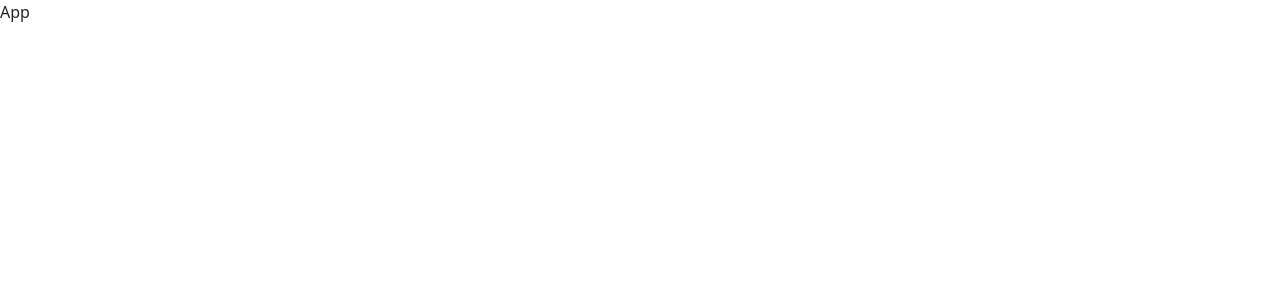
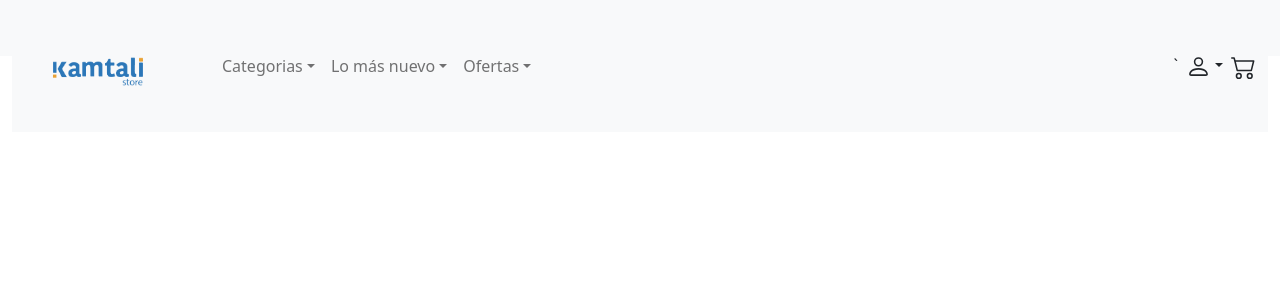
Before and after one commit to MeliBis/kamtali-ecommerce, a React (Create React App) app: page / in a window 1280 px wide. Shown: the top 300 px of the page. Built offline with nearby package versions, Linux system fonts and the light colour scheme.

Commit message:
se agrega nav primera version

```diff
--- a/src/App.js
+++ b/src/App.js
@@ -1,11 +1,13 @@
 import React from 'react'
+import AppRouter from './router/AppRouter'
+
 import 'bootstrap/dist/css/bootstrap.min.css'
 import 'bootstrap/dist/js/bootstrap.min.js'
 
 
 const App = () => {
   return (
-    <div>App</div>
+    <AppRouter/>
   )
 }
 
--- /dev/null
+++ b/src/components/NavBar.jsx
@@ -0,0 +1,208 @@
+import React from "react";
+import {
+  BrowserRouter as Router,
+  Route,
+  Routes,
+  Navigate,
+  NavLink,
+  Link,
+} from "react-router-dom";
+
+const imagenLogo = require("../assets/kamtali-logo.png");
+
+const NavBar = () => {
+  return (
+    <nav classname="navbar navbar-expand-lg bg-light d-flex ">
+      <div className="container mw-100  fixed-top ">
+        <nav className="navbar navbar-expand-lg bg-light">
+          <div className="container-fluid">
+            <Link to="/" className=" navbar-brand " href="#">
+              <img
+                src={imagenLogo}
+                alt="logo"
+                width={150}
+                className="me-4 d-flex "
+              />
+            </Link>
+
+            <div className="collapse navbar-collapse" id="navbarNavDropdown">
+              <ul className="navbar-nav">
+
+
+                <li className="nav-item dropdown">
+                  <a
+                    className="nav-link dropdown-toggle"
+                    href="#"
+                    role="button"
+                    data-bs-toggle="dropdown"
+                    aria-expanded="false"
+                  >
+                   Categorias
+                  </a>
+                  <ul className="dropdown-menu">
+                    <li>
+                      <a className="dropdown-item" href="#">
+                        Action
+                      </a>
+                    </li>
+                    <li>
+                      <a className="dropdown-item" href="#">
+                        Another action
+                      </a>
+                    </li>
+                    <li>
+                      <hr className="dropdown-divider" />
+                    </li>
+                    <li>
+                      <a className="dropdown-item" href="#">
+                        Something else here
+                      </a>
+                    </li>
+                  </ul>
+                </li>
+
+
+                <li className="nav-item dropdown">
+                  <a
+                    className="nav-link dropdown-toggle"
+                    href="#"
+                    role="button"
+                    data-bs-toggle="dropdown"
+                    aria-expanded="false"
+                  >
+                    Lo más nuevo
+                  </a>
+                  <ul className="dropdown-menu">
+                    <li>
+                      <a className="dropdown-item" href="#">
+                        Action
+                      </a>
+                    </li>
+                    <li>
+                      <a className="dropdown-item" href="#">
+                        Another action
+                      </a>
+                    </li>
+                    <li>
+                      <hr className="dropdown-divider" />
+                    </li>
+                    <li>
+                      <a className="dropdown-item" href="#">
+                        Something else here
+                      </a>
+                    </li>
+                  </ul>
+                </li>
+
+                <li className="nav-item dropdown">
+                  <a
+                    className="nav-link dropdown-toggle"
+                    href="#"
+                    role="button"
+                    data-bs-toggle="dropdown"
+                    aria-expanded="false"
+                  >
+                    Ofertas
+                  </a>
+                  <ul className="dropdown-menu">
+                    <li>
+                      <a className="dropdown-item" href="#">
+                        Action
+                      </a>
+                    </li>
+                    <li>
+                      <a className="dropdown-item" href="#">
+                        Another action
+                      </a>
+                    </li>
+                    <li>
+                      <hr className="dropdown-divider" />
+                    </li>
+                    <li>
+                      <a className="dropdown-item" href="#">
+                        Something else here
+                      </a>
+                    </li>
+                  </ul>
+                </li>
+
+
+              </ul>
+            </div>
+
+            <div className="d-flex gap-2 d-md-flex justify-content-md-end">
+              `
+              <li className="nav-item dropdown d-flex ">
+                <a
+                  className="nav-link dropdown-toggle"
+                  href="#"
+                  role="button"
+                  data-bs-toggle="dropdown"
+                  aria-expanded="false"
+                >
+                  <svg
+                    xmlns="http://www.w3.org/2000/svg"
+                    width="25"
+                    fill="currentColor"
+                    class="bi bi-person"
+                    viewBox="0 0 16 16"
+                  >
+                    <path d="M8 8a3 3 0 1 0 0-6 3 3 0 0 0 0 6zm2-3a2 2 0 1 1-4 0 2 2 0 0 1 4 0zm4 8c0 1-1 1-1 1H3s-1 0-1-1 1-4 6-4 6 3 6 4zm-1-.004c-.001-.246-.154-.986-.832-1.664C11.516 10.68 10.289 10 8 10c-2.29 0-3.516.68-4.168 1.332-.678.678-.83 1.418-.832 1.664h10z" />
+                  </svg>
+                </a>
+
+                <ul className="dropdown-menu dropdown-menu-end">
+                  <div className="d-flex">
+                    <li>
+                      <Link to="/registro" className="dropdown-item  " href="#">
+                        <button type="button" class="btn btn-outline-dark me-1">
+                          Regístrate
+                        </button>
+                      </Link>
+                    </li>
+                    <li>
+                      <Link to="/inicio" className="dropdown-item " href="#">
+                        <button type="button" class="btn btn-outline-warning">
+                          Iniciar Sesión
+                        </button>
+                      </Link>
+                    </li>
+                  </div>
+                  <li>
+                    <Link to="/cuenta" className="dropdown-item" href="#">
+                      Cuentas
+                    </Link>
+                  </li>
+
+                  <li>
+                    <Link to="/deseos" className="dropdown-item" href="#">
+                      Lista de deseos
+                    </Link>
+                  </li>
+                  <li>
+                    <Link to="/orden" className="dropdown-item" href="#">
+                      Ordear
+                    </Link>
+                  </li>
+                </ul>
+              </li>
+              <a>
+                <svg
+                  xmlns="http://www.w3.org/2000/svg"
+                  width="25"
+                  fill="currentColor"
+                  class="bi bi-cart2 dark"
+                  viewBox="0 0 16 16"
+                >
+                  <path d="M0 2.5A.5.5 0 0 1 .5 2H2a.5.5 0 0 1 .485.379L2.89 4H14.5a.5.5 0 0 1 .485.621l-1.5 6A.5.5 0 0 1 13 11H4a.5.5 0 0 1-.485-.379L1.61 3H.5a.5.5 0 0 1-.5-.5zM3.14 5l1.25 5h8.22l1.25-5H3.14zM5 13a1 1 0 1 0 0 2 1 1 0 0 0 0-2zm-2 1a2 2 0 1 1 4 0 2 2 0 0 1-4 0zm9-1a1 1 0 1 0 0 2 1 1 0 0 0 0-2zm-2 1a2 2 0 1 1 4 0 2 2 0 0 1-4 0z" />
+                </svg>
+              </a>
+            </div>
+          </div>
+        </nav>
+      </div>
+    </nav>
+  );
+};
+
+export default NavBar;
--- /dev/null
+++ b/src/components/NavBarPrincipal.jsx
@@ -0,0 +1,21 @@
+import React from 'react'
+
+const NavBarPrincipal = () => {
+  return (
+    <>
+ <nav className="navbar bg-light ">
+  <div className="container">
+    <a className="navbar-brand">Navbar</a>
+    <form className="d-flex" role="search">
+      <input className="form-control me-2" type="search" placeholder="Search" aria-label="Search" />
+      <button className="btn btn-outline-success" type="submit">Search</button>
+    </form>
+  </div>
+</nav>
+
+
+    </>
+  )
+}
+
+export default NavBarPrincipal
--- a/src/pages/HomePage.jsx
+++ b/src/pages/HomePage.jsx
@@ -1,8 +1,13 @@
 import React from 'react'
+import NavBarPrincipal from '../components/NavBarPrincipal'
+import NavBar from '../components/NavBar'
 
 const HomePage = () => {
   return (
-    <div>HomePage</div>
+    <>
+      <NavBarPrincipal/>
+      <NavBar/>
+    </>
   )
 }
 
--- a/src/router/AppRouter.jsx
+++ b/src/router/AppRouter.jsx
@@ -8,6 +8,7 @@ NavLink,
 } from 'react-router-dom'
 
 import HomePage from '../pages/HomePage'
+
 const AppRouter = () => {
   return (
     <>
```
Also changed, not shown: src/components/Home.jsx (deleted, +0 -9 lines), src/assets/kamtali-logo.png (added).
